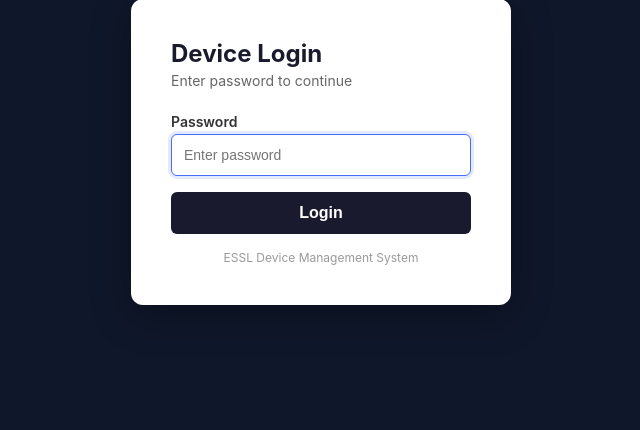
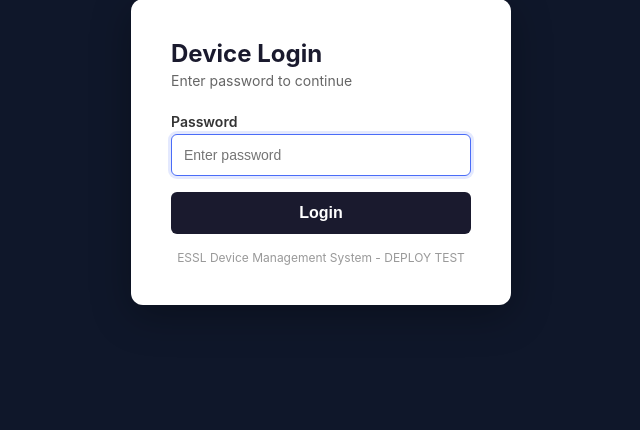
Before and after one commit to nandakrishna21/device_form, a Flask app: page /login in a window 1280 px wide. Shown: the part 248-678 px from the top of the page, without its empty margins (319-959 px from the left). Run offline with Flask 3, Linux system fonts and the light colour scheme.

Commit message:
DEPLOY TEST: change login hint

```diff
--- a/templates/login.html
+++ b/templates/login.html
@@ -37,7 +37,7 @@
             </div>
             <button type="submit">Login</button>
         </form>
-        <p class="hint">ESSL Device Management System</p>
+        <p class="hint">ESSL Device Management System - DEPLOY TEST</p>
     </div>
 </body>
 </html>
```
